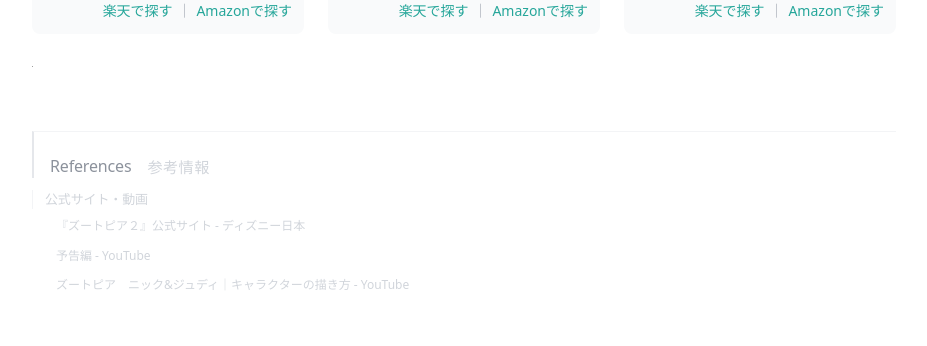
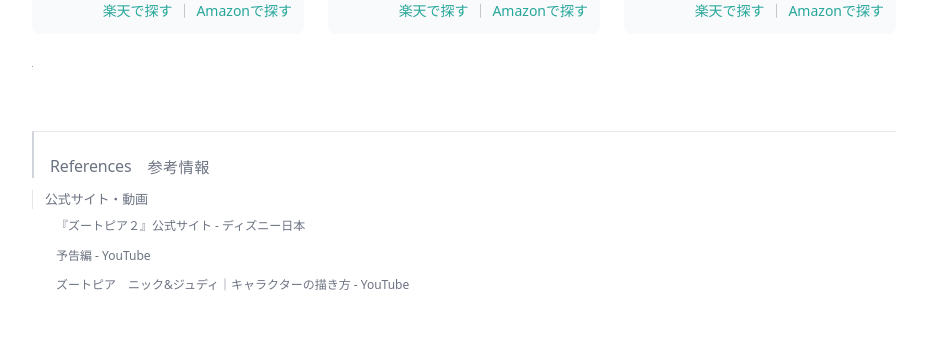
Before and after one commit to rin5uron/gaga-log, a Next.js app: page /posts/zootopia-2 in a window 1280 px wide. Shown: the part 6080-6426 px from the top of the page, without its empty margins (176-1103 px from the left). Built offline with nearby package versions, Linux system fonts and the light colour scheme; no server answers; grey boxes are pictures that could not be loaded.

Commit message:
参考情報の色

```diff
--- a/app/globals.css
+++ b/app/globals.css
@@ -417,34 +417,34 @@
   position: relative;
 }
 
-/* 参考文献セクション（.references-section）：小さめの字・薄い色で控えめに */
+/* 参考文献セクション（.references-section）：小さめの字で控えめに（読みやすい色） */
 .post-content h2.references-section {
   font-size: 1rem !important;
   font-weight: 400 !important;
-  color: #8c929c !important;
+  color: #6b7280 !important;
   margin-top: 4rem !important;
   margin-bottom: 0.5rem !important;
   padding-top: 1.5rem !important;
-  border-top: 1px solid #f3f4f6 !important;
-  border-left: 2px solid #e5e7eb !important;
+  border-top: 1px solid #e5e7eb !important;
+  border-left: 2px solid #d1d5db !important;
 }
 
 .post-content h2.references-section .section-subtitle {
-  color: #d1d5db !important;
+  color: #6b7280 !important;
 }
 
 .post-content h2.references-section ~ h3 {
   font-size: 0.8125rem !important;
   font-weight: 400 !important;
-  color: #d1d5db !important;
+  color: #6b7280 !important;
   margin-top: 0.75rem !important;
   margin-bottom: 0.375rem !important;
-  border-left: 1px solid #f3f4f6 !important;
+  border-left: 1px solid #e5e7eb !important;
 }
 
 .post-content h2.references-section ~ ul {
   font-size: 0.75rem !important;
-  color: #d1d5db !important;
+  color: #6b7280 !important;
   margin-bottom: 0.5rem !important;
 }
 
@@ -456,22 +456,22 @@
 .post-content .references-section {
   margin-top: 4rem;
   padding-top: 1.5rem;
-  border-top: 1px solid #f3f4f6;
+  border-top: 1px solid #e5e7eb;
 }
 .post-content .references-section h2 {
   font-size: 1rem !important;
   font-weight: 400 !important;
-  color: #8c929c !important;
+  color: #6b7280 !important;
   margin-top: 1rem !important;
   margin-bottom: 0.5rem !important;
-  border-left: 2px solid #e5e7eb !important;
+  border-left: 2px solid #d1d5db !important;
 }
 .post-content .references-section h2:first-child {
   margin-top: 0 !important;
 }
 .post-content .references-section ul {
   font-size: 0.75rem !important;
-  color: #d1d5db !important;
+  color: #6b7280 !important;
   margin-bottom: 0.5rem !important;
 }
 .post-content .references-section ul li:last-child {
@@ -479,13 +479,13 @@
 }
 
 .post-content h2.references-section ~ ul a {
-  color: #d1d5db !important;
-  font-weight: 300 !important;
+  color: #6b7280 !important;
+  font-weight: 400 !important;
   text-decoration: none !important;
 }
 
 .post-content h2.references-section ~ ul a:hover {
-  color: #9ca3af !important;
+  color: #374151 !important;
   text-decoration: underline !important;
 }
 
--- a/content/posts/judas.md
+++ b/content/posts/judas.md
@@ -5,16 +5,16 @@
 album: "Born This Way"
 year: 2011
 date: "2025-12-30"
-updatedDate: "2026-01-23"
+updatedDate: "2026-02-13"
 order: 8
 type: "song"
 description: "Lady Gaga「Judas（ジューダス）」の歌詞の意味を徹底解説。聖書のユダをモチーフに、自己破壊的な恋愛パターンを描く。「I'm in love with Judas」——悪いとわかっているのに惹かれてしまう葛藤を歌う曲。"
 keywords: ["Judas", "ジューダス", "Lady Gaga", "レディーガガ", "ガガ", "Born This Way", "ボーン・ディス・ウェイ", "歌詞", "意味", "解説", "ユダ", "自己破壊", "恋愛", "葛藤", "善と悪"]
 relatedPosts: ["born-this-way", "bad-romance", "alejandro"]
 highlights:
-  - 「I'm in love with Judas」——悪いとわかっているのに惹かれてしまう葛藤
-  - 聖書のユダをモチーフに、自己破壊的な恋愛パターンを描く
-  - 善と悪、光と闇——自分の内なる闇を受け入れることで前に進む
+  - 「I'm in love with Judas」の意——惹かれてしまう葛藤
+  - 曲名の由来は聖書のユダ
+  - 闇を受け入れて前に進む——ガガのメッセージ
 ---
 
 <!-- ▶️ YouTube公式動画の埋め込み -->
@@ -105,7 +105,7 @@
 
 ## マグダラのマリアと結末の意味
 
-最も印象的なのは、そのキャスティングと設定。ガガはマグダラのマリア役を演じ、Norman Reedus（『ウォーキング・デッド』のダリル役で知られる俳優）がユダ、Rick Gonzalezがイエスのような人物として登場する。舞台は現代のエルサレムで、イエスと使徒たちはバイカーギャングとして描かれている。ガガはマグダラのマリアとして、イエスの足を洗うシーンを再現している（ルカによる福音書7章38節を参照）。彼女がユダの足も洗おうとするシーン——善と悪の両方を受け入れる、という曲のテーマが視覚化されている。通常イエスが被るはずの茨の冠をユダが被っていたり、ホルスの目を思わせるアイメイクなど、宗教的イメージを反転させる演出も印象的だ。そして衝撃的なのは結末。最後に石打ちの刑で死ぬのはガガ（マグダラのマリア）自身。女性が宗教的文脈でどう扱われてきたかへの批判とも読み取れる。マグダラのマリアという歴史的に誤解されてきた女性像を、フェミニスト的な視点から再解釈した作品だと言える。
+最も印象的なのは、そのキャスティングと設定。ガガはマグダラのマリア役を演じ、Norman Reedus（『ウォーキング・デッド』のダリル役で知られる俳優）がユダ、Rick Gonzalezがイエスのような人物として登場する。舞台は現代のエルサレムで、イエスと使徒たちはバイカーギャングとして描かれている。ガガはマグダラのマリアとして、イエスの足を洗うシーンを再現している（ルカによる福音書7章38節を参照）。彼女がユダの足も洗おうとするシーン——善と悪の両方を受け入れる、という曲のテーマが視覚化されている。通常イエスが被るはずの茨の冠をユダが被っていたり、ホルスの目を思わせるアイメイクなど、宗教的イメージを反転させる演出も印象的だ。そして衝撃的なのは結末。最後に石打ちの刑で死ぬのはガガ（マグダラのマリア）自身。女性が宗教的文脈でどう扱われてきたかへの批判とも読み取れる。マグダラのマリアという歴史的に誤解されてきた女性像を、フェミニスト的な視点から再解釈した作品だと言われている。
 
 ---
 
```
